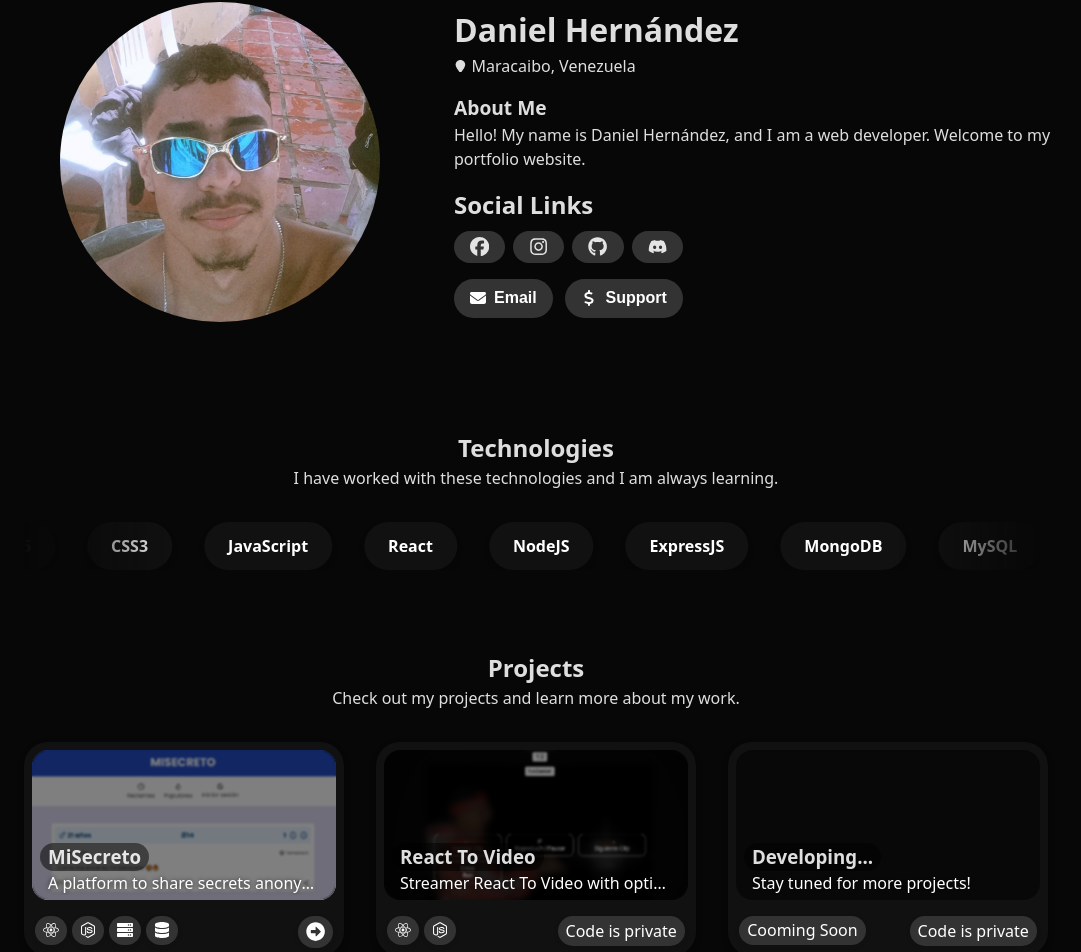
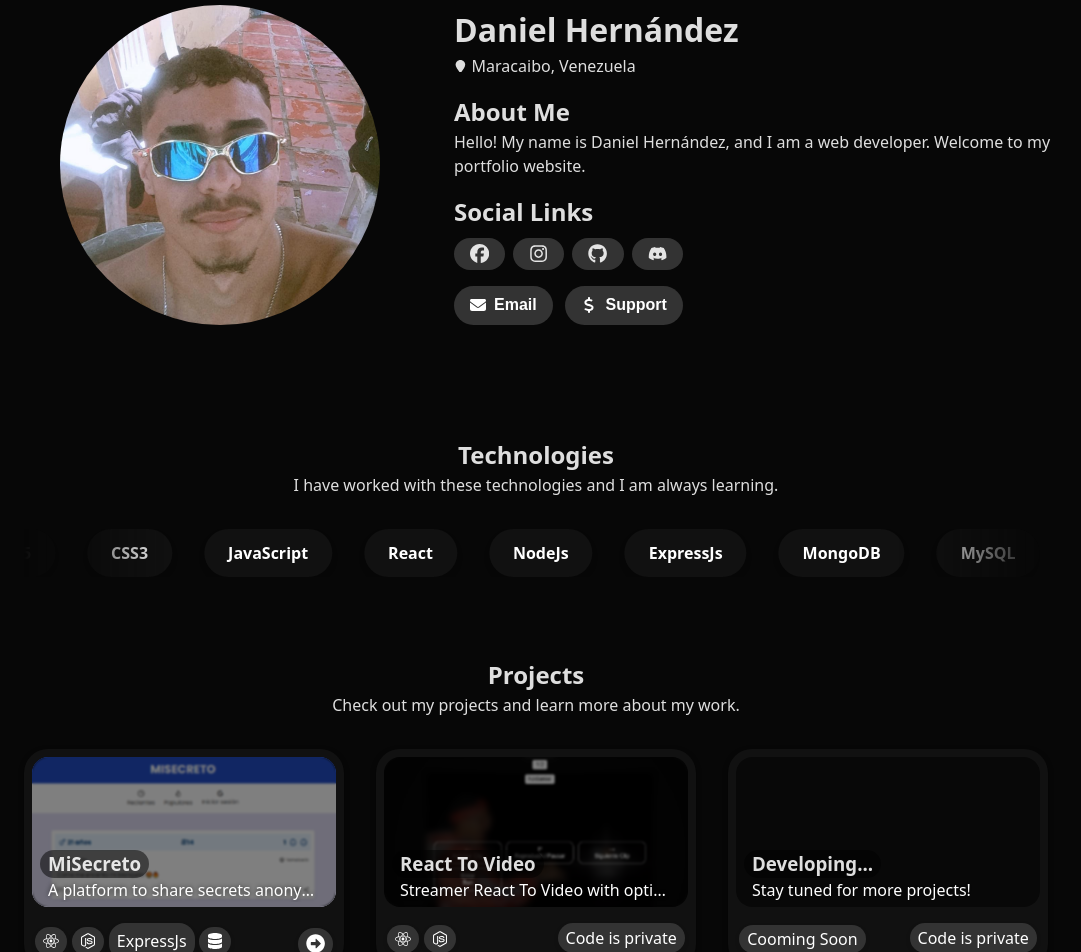
Before and after one commit to xhzdaniel/xhzdaniel, a React (Vite) app: page / in a window 1280 px wide. Shown: the part 106-1058 px from the top of the page, without its empty margins (104-1185 px from the left). Built offline with nearby package versions, Linux system fonts and the light colour scheme.

Commit message:
update styles and texts

```diff
--- a/src/components/proyects/Projects.jsx
+++ b/src/components/proyects/Projects.jsx
@@ -15,7 +15,7 @@ export default function Projects() {
       image: Misecreto,
       description: "A platform to share secrets anonymously",
       link: "https://www.misecreto.lol",
-      sources: ["React", "NodeJs", "Express", "MongoDB"],
+      sources: ["React", "NodeJs", "ExpressJs", "MongoDB"],
     },
     {
       title: "React To Video",
--- a/src/components/technologies/Technologies.jsx
+++ b/src/components/technologies/Technologies.jsx
@@ -4,8 +4,8 @@ export default function Technologies() {
     "CSS3",
     "JavaScript",
     "React",
-    "NodeJS",
-    "ExpressJS",
+    "NodeJs",
+    "ExpressJs",
     "MongoDB",
     "MySQL",
     "Lua54",
--- a/src/styles/styles.css
+++ b/src/styles/styles.css
@@ -75,10 +75,6 @@
   width: 100%;
 }
 
-.container-info .about-me h2 {
-  font-size: 1.2rem;
-}
-
 .container-info .about-me p {
   font-size: 1rem;
 }
@@ -87,7 +83,6 @@
   display: flex;
   flex-direction: column;
   align-items: flex-start;
-  justify-content: center;
   gap: 0.5rem;
   width: 100%;
 }
@@ -97,6 +92,7 @@
   margin: 0;
   display: flex;
   gap: 0.5rem;
+  width: 100%;
 }
 
 .container-info .social-links .social-links-list button {
@@ -243,7 +239,7 @@
 .container-projects .project .project-footer {
   display: flex;
   flex-direction: row;
-  align-items: flex-start;
+  align-items: flex-end;
   justify-content: space-between;
   padding: 0.5rem 0.2rem 0 0.2rem;
   gap: 0.8rem;
```
